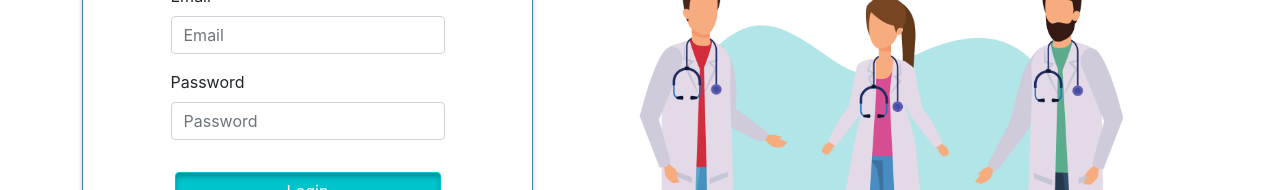
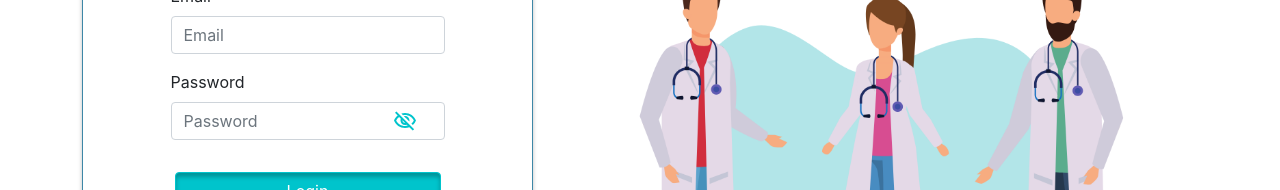
Before and after one commit to JamesMB209/front-patient-masterQ, a React (Create React App) app: page /login in a window 1280 px wide. Shown: the part 333-523 px from the top of the page. Built offline with nearby package versions, Linux system fonts and the light colour scheme; no server answers.

Commit message:
show password

```diff
--- a/src/components/Login.js
+++ b/src/components/Login.js
@@ -8,7 +8,7 @@ import Button from 'react-bootstrap/Button';
 import Stack from 'react-bootstrap/Stack';
 import SignUp from './Signup';
 
-
+import VisibilityOffOutlinedIcon from '@mui/icons-material/VisibilityOffOutlined';
 
 const Login = (props) => {
   const [modalShow, setModalShow] = useState(false);
@@ -16,6 +16,10 @@ const Login = (props) => {
   const [password, setPassword] = useState("");
   const dispatch = useDispatch();
 
+  const [passwordShown, setPasswordShown] = useState(false);
+  const togglePassword = () => {
+   setPasswordShown(!passwordShown);
+ };
 
   const auth = useSelector((state) => state.authStore.isAuthenticated);
   const navigate = useNavigate();
@@ -53,13 +57,25 @@ const Login = (props) => {
         <hr className="under-line text-center"/>
         <Form.Group className="mb-3" controlId="formBasicEmail">
           <Form.Label>Email</Form.Label>
-          <Form.Control placeholder="Email" value={email} onChange={(e) => { setEmail(e.target.value) }} />
+          <Form.Control
+            placeholder="Email"
+            value={email}
+            onChange={(e) => { setEmail(e.target.value) }} />
         </Form.Group>
 
+        <div className="pass-wrapper">
         <Form.Group className="mb-3" controlId="formBasicPassword">
           <Form.Label>Password</Form.Label>
-          <Form.Control placeholder="Password" value={password} onChange={(e) => { setPassword(e.target.value) }} />
+          <Form.Control
+            type={passwordShown ? "text" : "password"}
+            placeholder="Password"
+            value={password}
+            onChange={(e) => { setPassword(e.target.value) }} />
+            <VisibilityOffOutlinedIcon
+            onClick={togglePassword}
+            className='show_password'/>
         </Form.Group>
+        </div>
 
         <div className='d-flex justify-content-center'>
 
--- a/src/components/Signup.js
+++ b/src/components/Signup.js
@@ -1,9 +1,10 @@
 import Modal from 'react-bootstrap/Modal';
 import { useDispatch } from 'react-redux';
 import { useState } from 'react';
-import Button from 'react-bootstrap/Button';
 import { signupThunk } from '../redux/auth/actions';
-import Form from 'react-bootstrap/Form'
+import { InputGroup, Feedback, Form, Button } from 'react-bootstrap';
+
+import VisibilityOffOutlinedIcon from '@mui/icons-material/VisibilityOffOutlined';
 
 
 export default function SignUp(props) {
@@ -18,6 +19,25 @@ export default function SignUp(props) {
   const [dob, setDob] = useState("");
   const [phone, setPhone] = useState("");
   const [drugAllergies, setDrugAllergies] = useState("");
+
+  //show / hide password
+  const [passwordShown, setPasswordShown] = useState(false);
+   const togglePassword = () => {
+    setPasswordShown(!passwordShown);
+  };
+
+  //input validation
+  const [validated, setValidated] = useState(false);
+
+  const handleSubmit = (event) => {
+    const form = event.currentTarget;
+    if (form.checkValidity() === false) {
+      event.preventDefault();
+      event.stopPropagation();
+    }
+
+    setValidated(true);
+  };
 
   const signUp = () => {
     let patient = {
@@ -34,7 +54,6 @@ export default function SignUp(props) {
     console.log(patient);
     dispatch(signupThunk(patient));
   }
-
 
   return (
     <Modal
@@ -80,12 +99,19 @@ export default function SignUp(props) {
           value={email}
           onChange={(e) => { setEmail(e.target.value) }} />
 
-            <Form.Label>Password*</Form.Label>
+          <div className="pass-wrapper">
+          <Form.Label>Password *</Form.Label>
           <Form.Control
-            required
           placeholder="Password"
+          type={passwordShown ? "text" : "password"}
           value={password}
-            onChange={(e) => { setPassword(e.target.value) }} />
+          onChange={(e) => { setPassword(e.target.value) }}
+          />
+          <VisibilityOffOutlinedIcon
+          onClick={togglePassword}
+          className='show_password'/>
+          </div>
+
           <Form.Text id="passwordHelpBlock" muted>
             Your password must be 8-20 characters long, contain letters and numbers, and
             must not contain spaces, special characters, or emoji.
--- a/src/styles/login.scss
+++ b/src/styles/login.scss
@@ -51,3 +51,20 @@
     margin-top: 10%;
     font-size: 25px;
 }
+
+.pass-wrapper {
+    position: relative;
+
+  }
+
+  .show_password {
+      color: $blueOne;
+      position: absolute;
+      top: 55%;
+      right: 10%;
+  }
+
+  .show_password:hover {
+    color: $blueTwo;
+    cursor: pointer;
+  }
```
Lines whose indentation alone changed are shown as unchanged.
